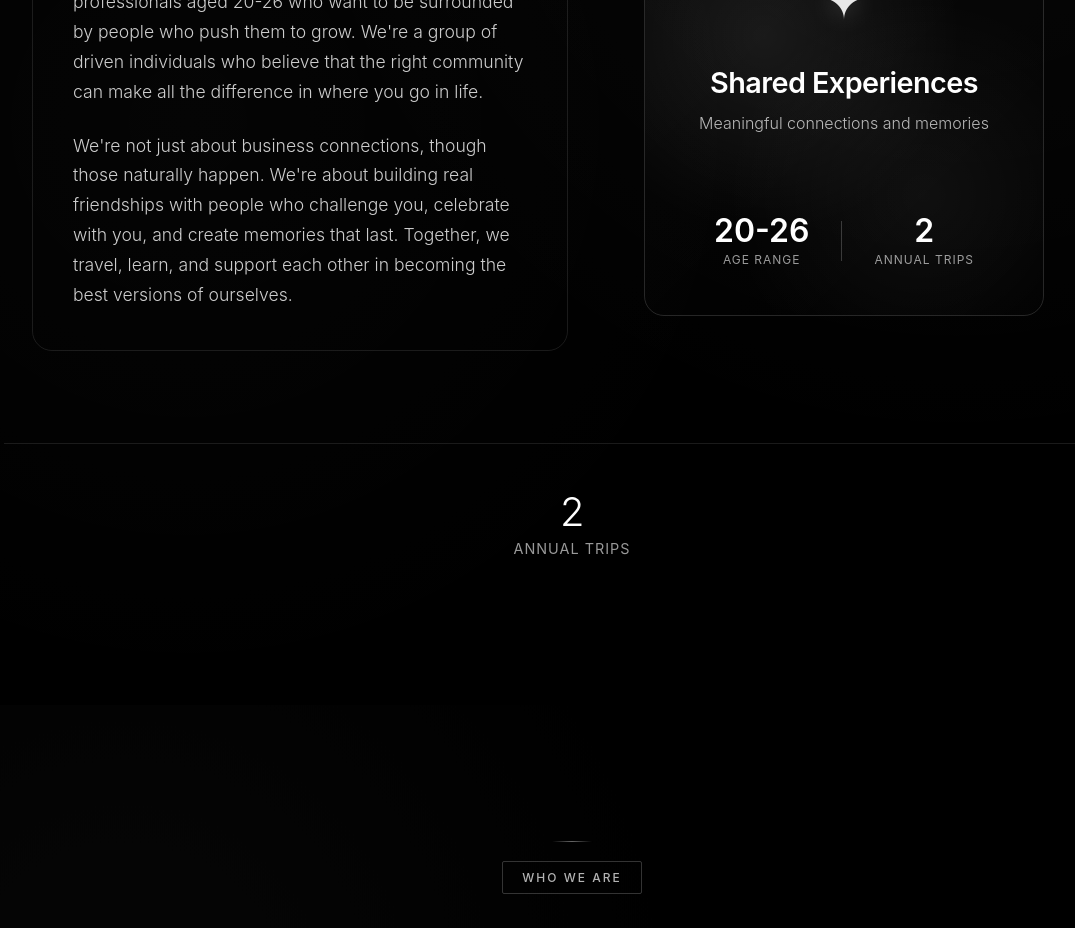
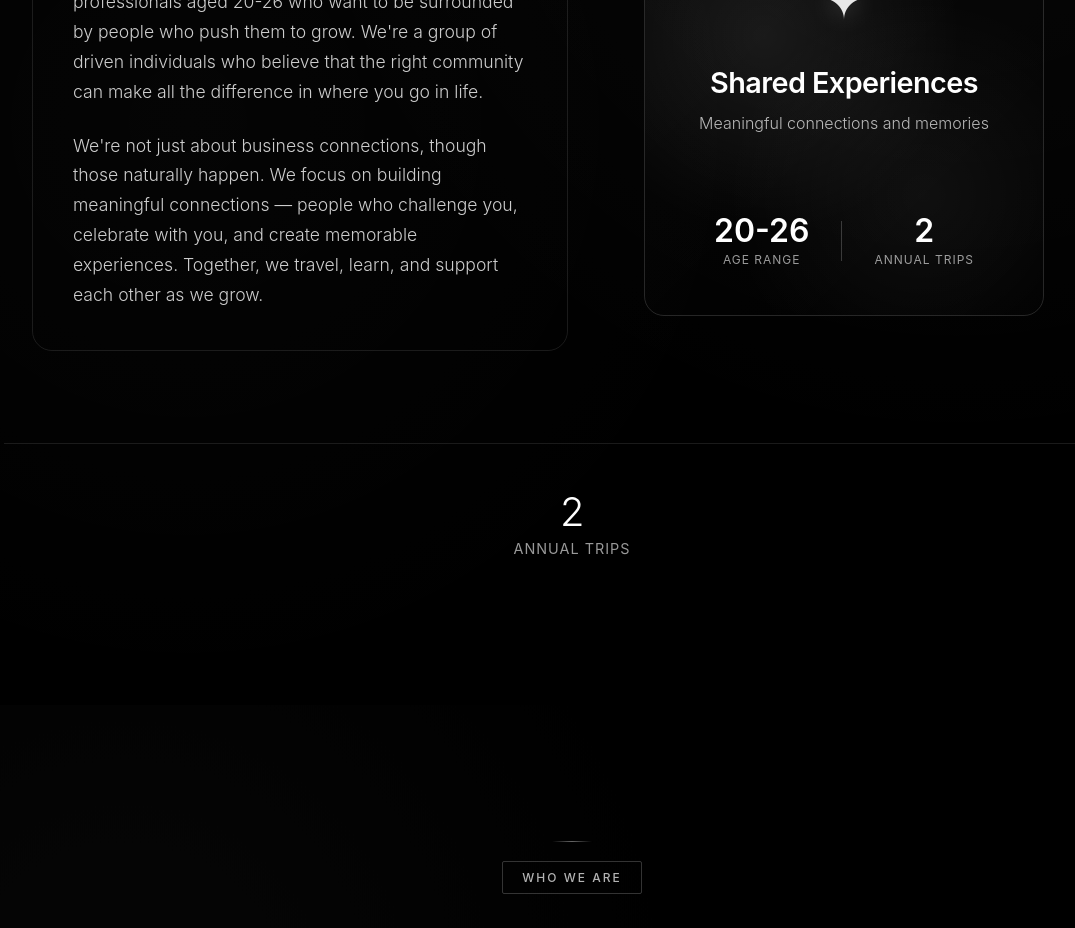
Before and after one commit to OFB02/FFM2026, a React (Vite) app: page / in a window 1280 px wide. Shown: the part 1260-2188 px from the top of the page, without its empty margins (68-1143 px from the left). Built offline with nearby package versions, Linux system fonts and the light colour scheme.

Commit message:
chore(content): refine community copy to 'Meaningful Connections'

```diff
--- a/front-page/community.jsx
+++ b/front-page/community.jsx
@@ -67,9 +67,9 @@ const Community = () => {
 
               <div className="community-info-card-mobile reveal is-visible" data-reveal="right" style={{ "--reveal-delay": '280ms' }}>
                 <span className="community-card-number-mobile">02</span>
-                <h3 className="community-card-title-mobile">Real Friendships</h3>
+                <h3 className="community-card-title-mobile">Meaningful Connections</h3>
                 <p className="community-text-mobile">
-                  We travel together, celebrate together, and build genuine relationships. This isn't just about business cards, it's about creating lasting friendships.
+                  We travel and celebrate together, forming strong, lasting connections beyond networking — people you can rely on and enjoy time with.
                 </p>
               </div>
             </div>
@@ -108,9 +108,9 @@ const Community = () => {
                   </p>
                   <p className="community-text">
                     We're not just about business connections, though those naturally happen.
-                    We're about building real friendships with people who challenge you, celebrate with you,
-                    and create memories that last. Together, we travel, learn, and support each other
-                    in becoming the best versions of ourselves.
+                    We focus on building meaningful connections — people who challenge you, celebrate with you,
+                    and create memorable experiences. Together, we travel, learn, and support each other
+                    as we grow.
                   </p>
                 </div>
               </div>
```
